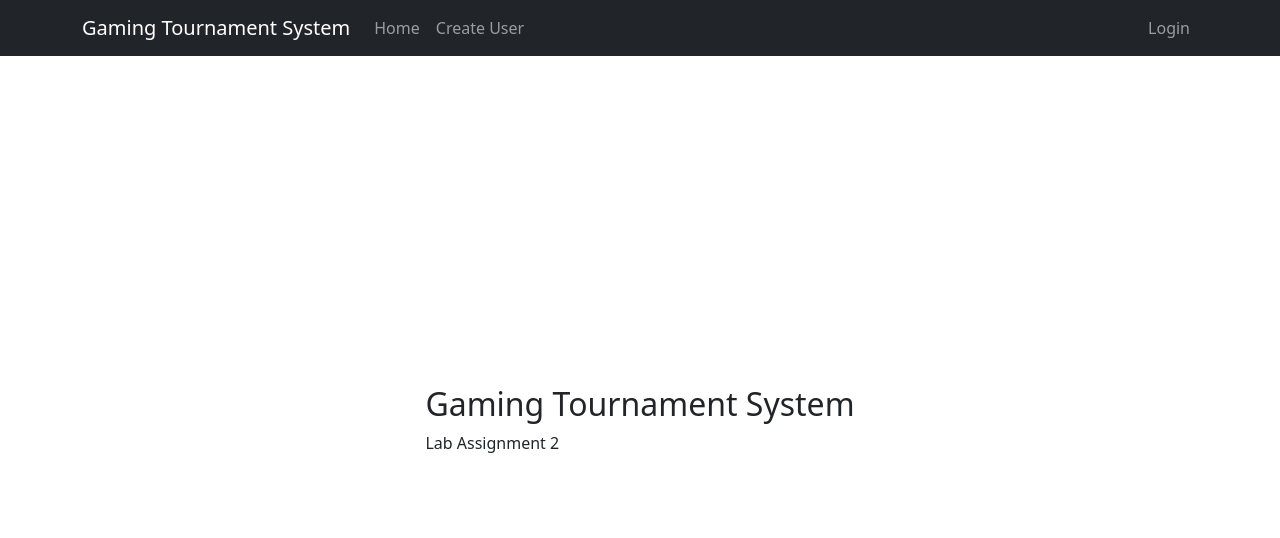
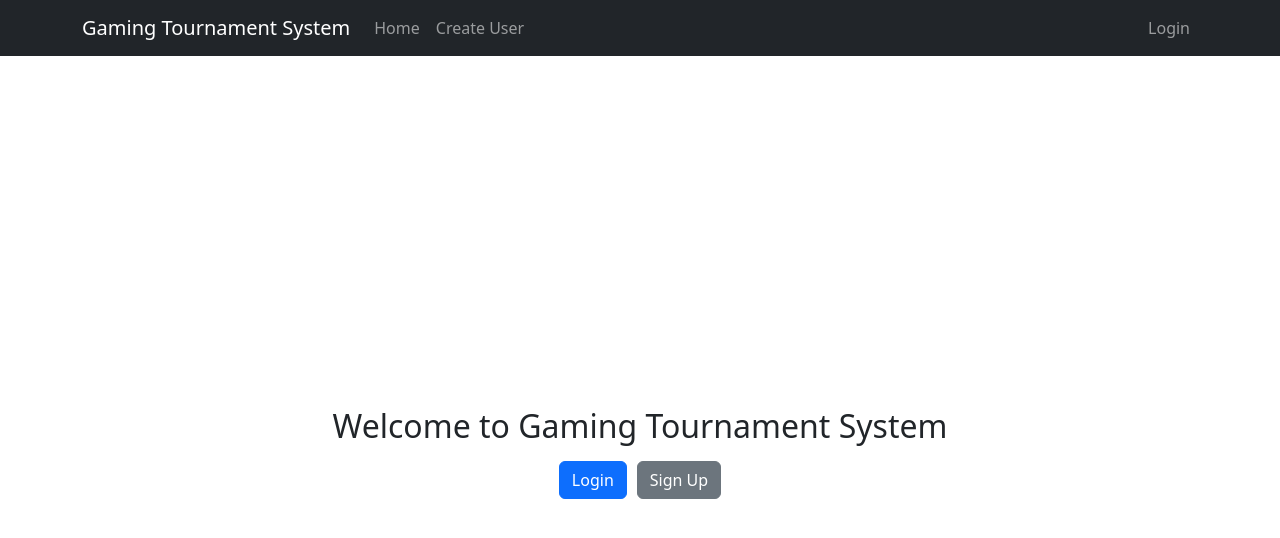
Before and after one commit to denreyes1/TournamentTracker, a React (Vite) app in the folder react-client/: page /home in a window 1280 px wide. Shown: the top 538 px of the page. Built offline with nearby package versions, Linux system fonts and the light colour scheme.

Commit message:
Update overall UI/UX

```diff
--- a/react-client/src/App.jsx
+++ b/react-client/src/App.jsx
@@ -58,7 +58,7 @@ function AppContent() {
     setIsLoggedIn(false);
     setUserRole(null);
     setUserId(null);
-    navigate('/login');
+    navigate('/home');
   };
 
   return (
--- a/react-client/src/components/CreateTournament.jsx
+++ b/react-client/src/components/CreateTournament.jsx
@@ -1,7 +1,7 @@
 import React, { useState } from 'react';
 import { gql, useMutation } from "@apollo/client";
 import { useNavigate } from 'react-router-dom';
-import { Container, Form, Button, Alert } from 'react-bootstrap';
+import { Container, Form, Button, Alert, Card } from 'react-bootstrap';
 
 // GraphQL Mutation for Creating a Tournament
 const CREATE_TOURNAMENT = gql`
@@ -53,15 +53,16 @@ function CreateTournament() {
             setStatus('Upcoming');
 
             // Navigate to tournament list
-            navigate('/tournamentlist');
+            navigate('/listtournament');
         } catch (err) {
             setFormError("Error creating tournament. Please try again.");
         }
     };
 
     return (
-        <Container style={{ maxWidth: '500px', marginTop: '20px' }}>
-            <h2>Create Tournament</h2>
+        <Container className="d-flex justify-content-center align-items-center" style={{ marginTop: "50px" }}>
+          <Card style={{ width: "50vw", maxWidth: "500px", padding: "32px" }}>
+          <h2 style={{ marginTop: "20px", marginBottom: "12px" }}>Create Tournament</h2>
 
             {formError && <Alert variant="danger">{formError}</Alert>}
             {error && <Alert variant="danger">GraphQL Error: {error.message}</Alert>}
@@ -110,6 +111,7 @@ function CreateTournament() {
                     Create Tournament
                 </Button>
             </Form>
+            </Card>
         </Container>
     );
 }
--- a/react-client/src/components/CreateUser.jsx
+++ b/react-client/src/components/CreateUser.jsx
@@ -1,7 +1,7 @@
 import React, { useState } from 'react';
 import { gql, useMutation } from "@apollo/client";
 import { useNavigate } from 'react-router-dom';
-import { Container, Form, Button, Alert } from 'react-bootstrap';
+import { Container, Form, Button, Alert, Card } from 'react-bootstrap';
 
 // GraphQL Mutation to Register User
 const REGISTER_USER = gql`
@@ -91,8 +91,9 @@ function CreateUser() {
     };
 
     return (
-        <Container style={{ maxWidth: '500px', marginTop: '20px' }}>
-            <h2>Create User</h2>
+        <Container className="d-flex justify-content-center align-items-center" style={{ marginTop: "50px" }}>
+          <Card style={{ width: "50vw", maxWidth: "500px", padding: "32px" }}>
+          <h2 style={{ marginTop: "20px", marginBottom: "12px" }}>Create User</h2>
             {formError && <Alert variant="danger">{formError}</Alert>}
             {error && <Alert variant="danger">GraphQL Error: {error.message}</Alert>}
             {loading && <Alert variant="info">Registering User...</Alert>}
@@ -120,6 +121,7 @@ function CreateUser() {
                     Register
                 </Button>
             </Form>
+            </Card>
         </Container>
     );
 }
--- a/react-client/src/components/Home.jsx
+++ b/react-client/src/components/Home.jsx
@@ -1,17 +1,32 @@
+import React from "react";
+import { useNavigate } from "react-router-dom";
+import { Button } from "react-bootstrap";
 
-import React  from 'react';
-
-function Home(props)
-{
-
-
-    return (
-        <div>
-            <h2>Gaming Tournament System</h2>
-            <p>Lab Assignment 2</p>
-        </div>
-    );
-
+function Home() {
+  const isLoggedIn = localStorage.getItem("token");
+  const navigate = useNavigate();
+  return (
+    <div style={{ textAlign: "center", marginTop: "50px" }}>
+      {isLoggedIn ? (
+        <>
+          <h2>Hey, welcome to Gaming Tournament System!</h2>
+        </>
+      ) : (
+        <>
+          <h2>Welcome to Gaming Tournament System</h2>
+          <div style={{ marginTop: "15px" }}>
+            <Button variant="primary"
+              onClick={() => navigate(`/login`) }
+              style={{ marginRight: "10px" }}>
+              Login
+            </Button>
+            <Button variant="secondary"
+              onClick={() => navigate(`/createuser`)}>Sign Up</Button>
+          </div>
+        </>
+      )}
+    </div>
+  );
 }
 
 export default Home;
--- a/react-client/src/components/ListTournament.jsx
+++ b/react-client/src/components/ListTournament.jsx
@@ -1,7 +1,7 @@
 import React from "react";
 import { useNavigate } from "react-router-dom";
 import { gql, useQuery } from "@apollo/client";
-import { Container, Table, Alert } from "react-bootstrap";
+import { Container, Table, Alert, Card } from "react-bootstrap";
 
 const GET_TOURNAMENTS = gql`
   query GetTournaments {
@@ -29,8 +29,9 @@ function TournamentHistory() {
   if (error) return <Alert variant="danger">Error loading tournaments</Alert>;
 
   return (
-    <Container style={{ marginTop: "20px" }}>
-      <h2>Tournament List</h2>
+    <Container className="d-flex justify-content-center align-items-center" style={{ marginTop: "50px" }}>
+      <Card style={{ width: "80vw", maxWidth: "1200px", padding: "32px" }}>
+      <h2 style={{ marginTop: "20px", marginBottom: "12px" }}>Tournament List</h2>
       <Table striped bordered hover>
         <thead>
           <tr>
@@ -60,11 +61,13 @@ function TournamentHistory() {
               <td>{tournament.status}</td>
               <td>
                 {tournament.players.length > 0 ? (
-                  <ul style={{ margin: 0, paddingLeft: "15px" }}>
+                  <div style={{ display: "flex", flexWrap: "wrap", gap: "6px" }}>
                     {tournament.players.map((player) => (
-                      <li key={player.id}>{player.user.username}</li>
+                      <span key={player.id} className="badge bg-dark">
+                        {player.user.username}
+                      </span>
                     ))}
-                  </ul>
+                  </div>
                 ) : (
                   "No Players"
                 )}
@@ -73,6 +76,7 @@ function TournamentHistory() {
           ))}
         </tbody>
       </Table>
+      </Card>
     </Container>
   );
 }
--- a/react-client/src/components/ListUser.jsx
+++ b/react-client/src/components/ListUser.jsx
@@ -1,7 +1,7 @@
 import React, { useState } from 'react';
 import { gql, useMutation, useQuery } from "@apollo/client";
 import { useNavigate } from 'react-router-dom';
-import { Container, Form, Button, Alert, Table } from 'react-bootstrap';
+import { Container, Form, Button, Alert, Table, Card } from 'react-bootstrap';
 
 // GraphQL Query to Fetch Users
 const GET_USERS = gql`
@@ -22,8 +22,9 @@ function ListUser() {
     if (error) return <Alert variant="danger">Error loading users: {error.message}</Alert>;
 
     return (
-        <Container style={{ marginTop: '20px' }}>
-            <h2>User List</h2>
+        <Container className="d-flex justify-content-center align-items-center" style={{ marginTop: "50px" }}>
+          <Card style={{ width: "80vw", maxWidth: "1200px", padding: "32px" }}>
+          <h2 style={{ marginTop: "20px", marginBottom: "12px" }}>User List</h2>
             <Table striped bordered hover>
                 <thead>
                     <tr>
@@ -44,6 +45,7 @@ function ListUser() {
                     ))}
                 </tbody>
             </Table>
+            </Card>
         </Container>
     );
 }
--- a/react-client/src/components/Login.jsx
+++ b/react-client/src/components/Login.jsx
@@ -1,7 +1,7 @@
 import React, { useState } from "react";
 import { gql, useMutation, useLazyQuery } from "@apollo/client";
 import { useNavigate } from "react-router-dom";
-import { Container, Form, Button, Alert } from "react-bootstrap";
+import { Container, Form, Button, Alert, Card } from "react-bootstrap";
 
 // GraphQL Mutation for Login
 const LOGIN_USER = gql`
@@ -89,8 +89,9 @@ function Login({ onLoginSuccess }) {
     };
 
     return (
-        <Container style={{ maxWidth: "400px", marginTop: "30px" }}>
-            <h2>Login</h2>
+        <Container className="d-flex justify-content-center align-items-center" style={{ marginTop: "50px" }}>
+          <Card style={{ width: "50vw", maxWidth: "500px", padding: "32px" }}>
+          <h2 style={{ marginTop: "20px", marginBottom: "12px" }}>Login</h2>
 
             {formError && <Alert variant="danger">{formError}</Alert>}
             {error && <Alert variant="danger">GraphQL Error: {error.message}</Alert>}
@@ -121,6 +122,7 @@ function Login({ onLoginSuccess }) {
                     Login
                 </Button>
             </Form>
+            </Card>
         </Container>
     );
 }
--- a/react-client/src/components/TournamentDetails.jsx
+++ b/react-client/src/components/TournamentDetails.jsx
@@ -99,7 +99,7 @@ function TournamentDetails() {
 
   return (
     <Container className="d-flex justify-content-center align-items-center" style={{ marginTop: "50px" }}>
-      <Card style={{ width: "80vw", maxWidth: "1200px", padding: "20px" }}>
+      <Card style={{ width: "80vw", maxWidth: "1200px", padding: "32px" }}>
         <h3 className="text-center">{tournament.name}</h3>
         <p className="text-center">
           <strong>Game:</strong> {tournament.game} | <strong>Date:</strong> {new Date(Number(tournament.date)).toLocaleDateString("en-US")} | <strong>Status:</strong> {tournament.status}
--- a/react-client/src/components/TournamentHistory.jsx
+++ b/react-client/src/components/TournamentHistory.jsx
@@ -1,7 +1,7 @@
 import React from "react";
 import { useNavigate } from "react-router-dom";
 import { gql, useQuery } from "@apollo/client";
-import { Container, Table, Alert } from "react-bootstrap";
+import { Container, Table, Alert, Card } from "react-bootstrap";
 
 const GET_PLAYER_BY_USER = gql`
   query Player($playerId: ID!) {
@@ -31,8 +31,9 @@ function TournamentHistory() {
   }
 
   return (
-    <Container style={{ marginTop: "20px" }}>
-      <h2>Joined Tournaments</h2>
+    <Container className="d-flex justify-content-center align-items-center" style={{ marginTop: "50px" }}>
+      <Card style={{ width: "80vw", maxWidth: "1200px", padding: "32px" }}>
+      <h2 style={{ marginTop: "20px", marginBottom: "12px" }}>Joined Tournaments</h2>
       <Table striped bordered hover>
         <thead>
           <tr>
@@ -63,6 +64,7 @@ function TournamentHistory() {
           ))}
         </tbody>
       </Table>
+      </Card>
     </Container>
   );
 }
```
